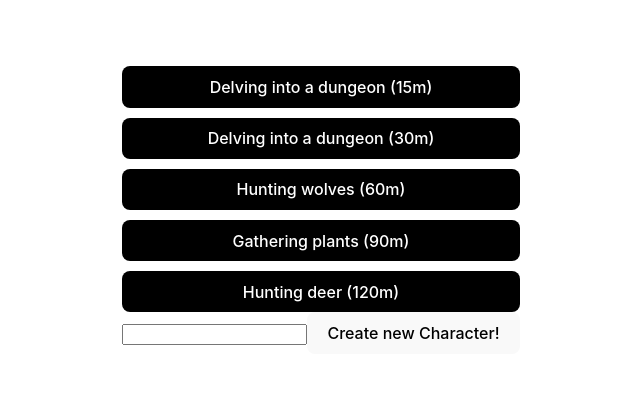
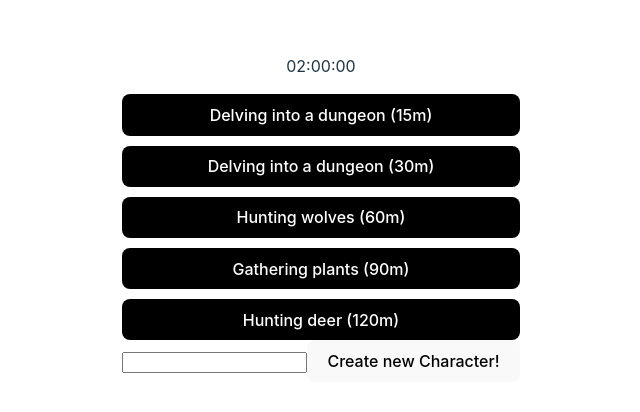
Before and after one commit to honyoP/goalGoblin, a React (Vite) app: page / in a window 1280 px wide. Shown: the part 190-602 px from the top of the page, without its empty margins (319-959 px from the left). Built offline with nearby package versions, Linux system fonts and the light colour scheme.

Commit message:
Timer beginnings :P bleeeeeeh

```diff
--- a/src/App.tsx
+++ b/src/App.tsx
@@ -2,8 +2,7 @@ import { useEffect, useState } from 'react'
 import './App.css'
 import { Storage } from './storage'
 import { Character } from './types/Character'
-import QuestWindow from './components/QuestWindow'
-import Timer from './components/Timer';
+import Adventure from './components/AdventureWindow'
 import CharacterCreator from './pages/CharacterCreator'
 
 function App() {
@@ -20,8 +19,7 @@ function App() {
 
   return (
     <>
-      <Timer/>
-      <QuestWindow/>
+      <Adventure/>
       {user?.name}
       {user? null : <CharacterCreator setCharacter={setUser} />}
     </>
--- /dev/null
+++ b/src/components/AdventureWindow.tsx
@@ -0,0 +1,8 @@
+import QuestWindow from "./QuestWindow";
+import Timer from "./Timer";
+export default function Adventure() {
+    return <>
+            <Timer timeStart={7200} paused={true}/>
+            <QuestWindow/>
+        </>
+}
--- a/src/components/Timer.tsx
+++ b/src/components/Timer.tsx
@@ -1,3 +1,34 @@
-export default function Timer() {
-    return <></>
+import { useState, useEffect } from "react";
+
+export default function Timer({timeStart, paused}:TimerProps) {
+    const [time, setTime] = useState(timeStart);
+    useEffect(() => {
+        if (paused) return;
+        const interval = setInterval(() => {
+            setTime((prevTime) => {
+                return prevTime - 1;
+            });
+        }, 1000);
+        return () => clearInterval(interval);
+    }, [paused]);
+
+    return <p>{formatTime(time)}</p>;
 }
+type TimerProps = {
+    timeStart: number,
+    paused: boolean
+}
+function formatTime(time:number) : string {
+    let formatted = "";
+    let totalSeconds = time;
+    let totalMinutes = Math.floor(time / 60);
+    let totalHours = Math.floor(totalMinutes / 60);
+    totalSeconds = totalSeconds - 60 * totalMinutes;
+    totalMinutes = totalMinutes - 60 * totalHours;
+    formatted += totalHours.toString().padStart(2, "0");
+    formatted += ":";
+    formatted += totalMinutes.toString().padStart(2, "0");
+    formatted += ":";
+    formatted += totalSeconds.toString().padStart(2, "0");
+    return formatted;
+}
```
